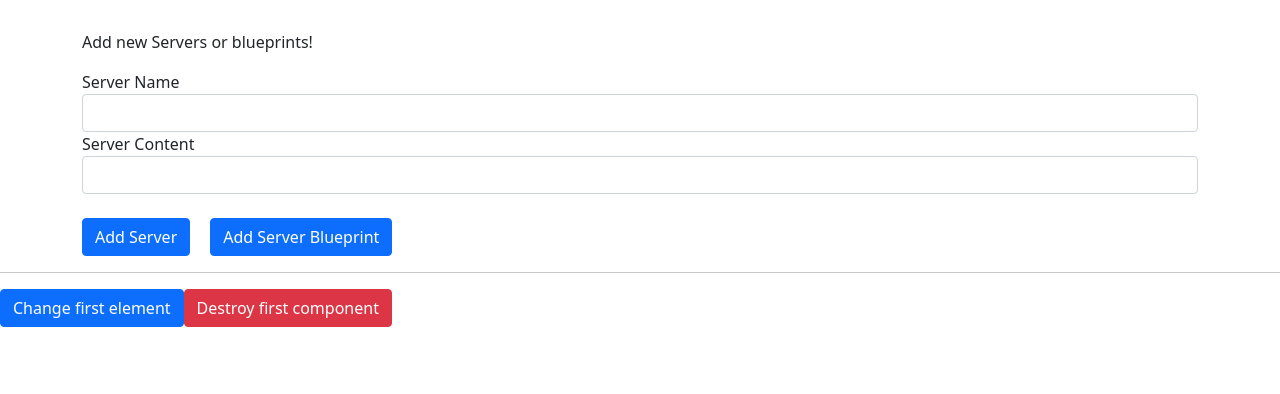
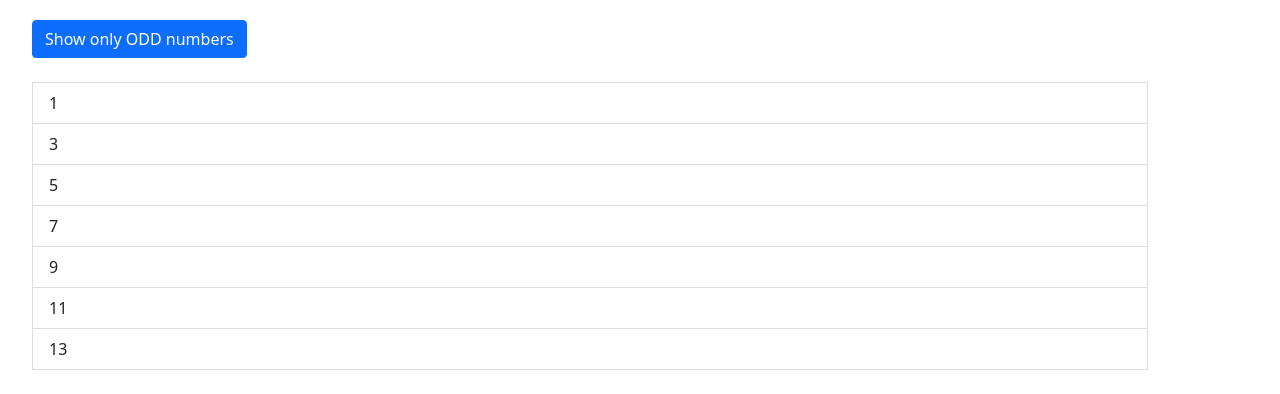
Before and after one commit to bhushanabhisheki/ServerMaintainApp, an Angular app: page / in a window 1280 px wide. Shown: the top 394 px of the page. Built offline with nearby package versions, Linux system fonts and the light colour scheme.

Commit message:
ngFor and ngIf Recap

```diff
--- /dev/null
+++ b/src/app/directives/directives.component.html
@@ -0,0 +1,22 @@
+<div class="container" style="margin: 20px">
+  <div class="row">
+    <div class="col-xs-12">
+      <button class="btn btn-primary" (click)="onlyOdd = !onlyOdd">
+        Show only ODD numbers
+      </button>
+      <br /><br />
+      <ul class="list-group">
+        <div *ngIf="onlyOdd">
+          <li class="list-group-item" *ngFor="let number of oddNumbers">
+            {{ number }}
+          </li>
+        </div>
+        <div *ngIf="!onlyOdd">
+          <li class="list-group-item" *ngFor="let number of evenNumbers">
+            {{ number }}
+          </li>
+        </div>
+      </ul>
+    </div>
+  </div>
+</div>
--- /dev/null
+++ b/src/app/directives/directives.component.ts
@@ -0,0 +1,17 @@
+import { Component, OnInit } from '@angular/core';
+
+@Component({
+  selector: 'app-directives',
+  templateUrl: './directives.component.html',
+  styleUrls: ['./directives.component.scss'],
+})
+export class DirectivesComponent implements OnInit {
+  numbers: number[] = [1, 2, 3, 4, 5, 6, 7, 8, 9, 10, 11, 12, 13, 14, 15];
+  oddNumbers: number[] = [1, 3, 5, 7, 9, 11, 13];
+  evenNumbers: number[] = [2, 4, 6, 8, 10, 12, 14, 16];
+  onlyOdd = true;
+
+  constructor() {}
+
+  ngOnInit(): void {}
+}
--- a/src/index.html
+++ b/src/index.html
@@ -1,13 +1,13 @@
-<!doctype html>
+<!DOCTYPE html>
 <html lang="en">
-<head>
-  <meta charset="utf-8">
-  <title>ServerMaintainApp</title>
-  <base href="/">
-  <meta name="viewport" content="width=device-width, initial-scale=1">
-  <link rel="icon" type="image/x-icon" href="favicon.ico">
-</head>
-<body>
-  <app-root></app-root>
-</body>
+  <head>
+    <meta charset="utf-8" />
+    <title>ServerMaintainApp</title>
+    <base href="/" />
+    <meta name="viewport" content="width=device-width, initial-scale=1" />
+    <link rel="icon" type="image/x-icon" href="favicon.ico" />
+  </head>
+  <body>
+    <app-directives></app-directives>
+  </body>
 </html>
```
Also changed, not shown: src/app/app.module.ts (+8 -2 lines), src/app/directives/directives.component.scss (added), 1 other file (tests, documents, lock files or other folders).
